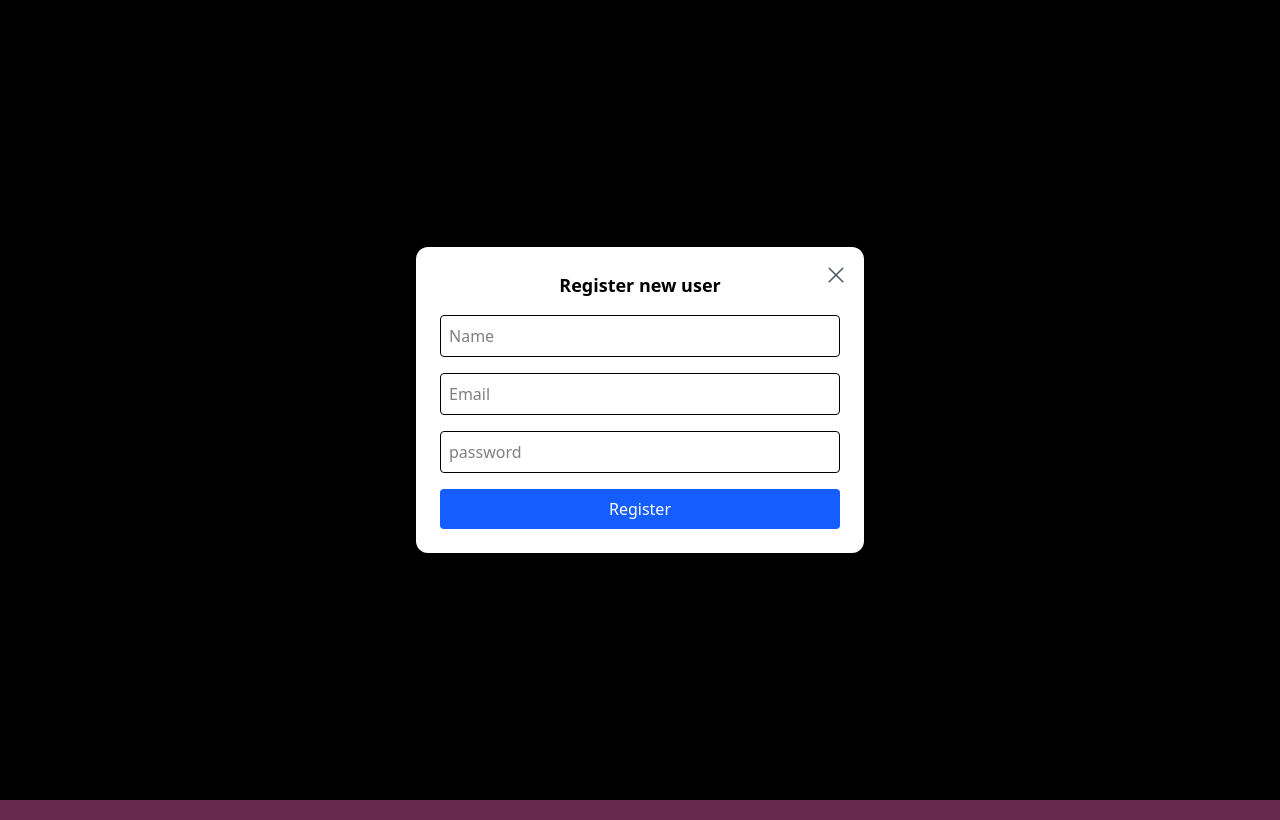
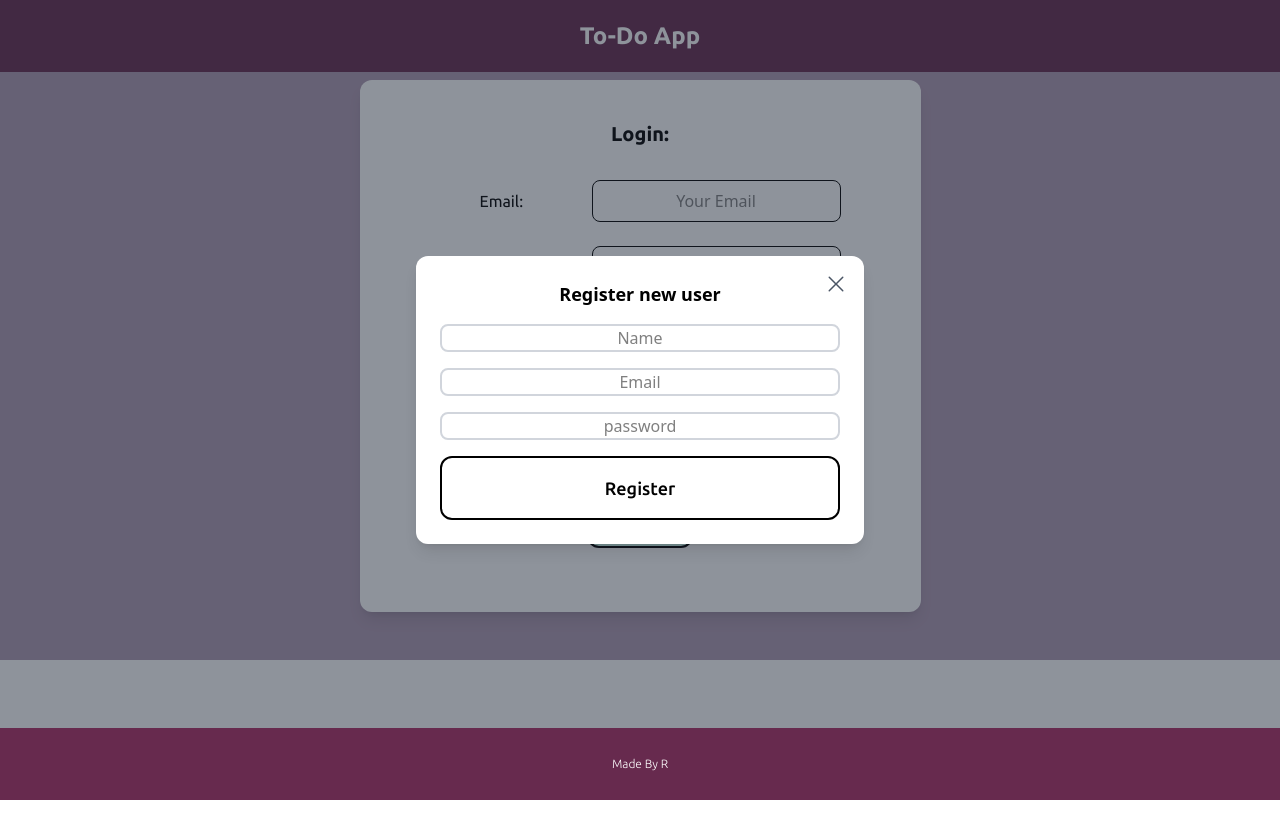
Before and after one commit to RafaRdrgz/react-todo-app, a React (Vite) app: page / in a window 1280 px wide. Both pictures are taken after a click on the button "Register". Built offline with nearby package versions, Linux system fonts and the light colour scheme.

Commit message:
modals styled, app.jsx style fixed

```diff
--- a/src/App.jsx
+++ b/src/App.jsx
@@ -37,10 +37,11 @@ const App = () => {
 
         {headerComponent}
 
+      <div className='container py-8'>
         <main className="main flex-1 flex flex-col justify-center items-center py-6 md:py-8 lg:py-10 xl:py-12 px-4 md:px-8 lg:px-12 xl:px-16">
           {mainContent}
         </main>
-
+      </div>
         {footerComponent}
 
       </div>
--- a/src/components/CreateTaskModal.jsx
+++ b/src/components/CreateTaskModal.jsx
@@ -41,7 +41,12 @@ const CreateTaskModal = ({addTask, closeModal}) => {
 
   return (
 
-    <div className="fixed inset-0 bg-black bg-opacity-50 z-50 flex items-center justify-center">
+    <div className="fixed inset-0 flex items-center justify-center">
+
+      {/* Overlay de fondo */}
+      <div className="fixed inset-0 bg-gray-800 opacity-50"></div>
+
+      {/* Contenedor del modal (contenido) */}
       <div className="bg-white rounded-xl shadow-lg p-6 w-[90%] max-w-md relative">
         <button
           onClick={closeModal}
@@ -50,22 +55,24 @@ const CreateTaskModal = ({addTask, closeModal}) => {
           <X size={24} />
         </button>
 
-        <h2 className="text-lg font-bold mb-4 text-center">Crear nueva tarea</h2>
+        <h2 className="text-lg font-bold mb-4 text-center">Add new task</h2>
 
         <form onSubmit={(e) => handleAddTask(e)} className="flex flex-col gap-4">
+
           <input
             type="text"
-            placeholder="Título"
+            placeholder="Title"
             value={title}
             onChange={(e) => handleChangeTitle(e.target.value)}
-            className="border rounded p-2"
+            className="p-1 border-2 border-gray-300 rounded-lg w-full text-center bg-white"
             required
           />
+
           <textarea
-            placeholder="Descripción"
+            placeholder="Description"
             value={description}
             onChange={(e) => handleChangeDescription(e.target.value)}
-            className="border rounded p-2"
+            className="p-2 w-full border-2 rounded-lg border-gray-300 text-center bg-white"
           />
 
         <label className="flex items-center gap-2">
@@ -73,16 +80,17 @@ const CreateTaskModal = ({addTask, closeModal}) => {
             type="checkbox"
             checked={completed}
             onChange={() =>toggleCompleted()}
+            className='h-6 w-6 rounded-sm checkbox-completed'
         />
-        Marcar como completada
+        Check as completed
         </label>
 
         {showError && <ErrorMessage message={errorMessage} />}
           <button
             type="submit"
-            className="bg-blue-600 text-white py-2 rounded hover:bg-blue-700"
+            className="addTaskBtn p-4 border-2 rounded-xl  ubuntu-medium text-lg"
           >
-            Crear
+            Add
           </button>
         </form>
       </div>
--- a/src/components/Dashboard.jsx
+++ b/src/components/Dashboard.jsx
@@ -23,6 +23,7 @@ const Dashboard = ({ userName }) => {
     return (
 
       <main className='dashboard rounded-xl shadow-lg py-2 md:py-6 lg:py-10 px-8 md:px-16 lg:px-20'>
+
         <h2 className='ubuntu-bold text-xl text-center mb-8'>{ userName }&apos;s Dashboard</h2>
 
         <div className='dashItems flex flex-col justify-center align-center'>
@@ -38,7 +39,8 @@ const Dashboard = ({ userName }) => {
                 filter={filter}
                 loading={loading}
               />
-        </div>
+          </div>
+
       </main>
 
     );
--- a/src/components/Footer.jsx
+++ b/src/components/Footer.jsx
@@ -7,13 +7,13 @@ const Footer = ( {handleLogout}) => {
 
       (
 
-       <footer id='footer' className="footer p-2 h-100% md:h-12 lg:h-18 flex justify-center items-center">
+       <footer id='footer' className="footer fixed bottom-0 left-0 w-full p-2 h-100% md:h-12 lg:h-18 flex justify-center items-center">
           <button  className="login-btn p-2 border-2 rounded-xl ubuntu-medium text-lg" onClick={handleLogout}>Logout</button>
        </footer>
 
       ) : (
 
-        <footer id='footer' className="footer h-8 md:h-12 lg:h-18 flex justify-center items-center">
+        <footer id='footer' className="footer fixed bottom-0 left-0 w-full h-8 md:h-12 lg:h-18 flex justify-center items-center">
           <h1 className='ubuntu-light text-white text-xs'>
             <a href='./'>Made By R</a>
           </h1>
--- a/src/components/Header.jsx
+++ b/src/components/Header.jsx
@@ -8,7 +8,7 @@ const Header = ({userName}) => {
 
           (
 
-            <header id='loginHeader' className="header h-10 md:h-14 lg:h-18 flex justify-around items-center">
+            <header id='loginHeader' className="header fixed top-0 left-0 w-full h-10 md:h-14 lg:h-18 flex justify-around items-center">
               <h1 className='ubuntu-bold text-white text-2xl'>
                 <p>To-Do App</p>
               </h1>
@@ -17,7 +17,7 @@ const Header = ({userName}) => {
 
           ) : (
 
-            <header id='loginHeader' className="header h-10 md:h-14 lg:h-18 flex justify-center items-center">
+            <header id='loginHeader' className="header fixed top-0 left-0 w-full h-10 md:h-14 lg:h-18 flex justify-center items-center">
               <h1 className='ubuntu-bold text-white text-2xl'>
                 <a href='./'>To-Do App</a>
               </h1>
--- a/src/components/Login.jsx
+++ b/src/components/Login.jsx
@@ -63,7 +63,7 @@ const Login = ( { handleLogin, handleLocalRegister } ) => {
 
   return (
 
-      <div className='login flex flex-col rounded-xl shadow-lg py-4 md:py-12 lg:py-16 px-8 md:px-16 lg:px-20'>
+      <div className='login flex flex-col rounded-xl shadow-lg py-2 md:py-8 lg:py-10 px-8 md:px-16 lg:px-20'>
 
           <h2 className='ubuntu-bold text-xl text-center mb-8'>Login:</h2>
 
--- a/src/components/RegisterModal.jsx
+++ b/src/components/RegisterModal.jsx
@@ -25,7 +25,12 @@ export const RegisterModal = ({ handleLocalRegister, closeRegisterModal }) => {
 
     return (
 
-        <div className="fixed inset-0 bg-black bg-opacity-50 z-50 flex items-center justify-center">
+        <div className="fixed inset-0 flex items-center justify-center">
+
+          {/* Overlay de fondo */}
+          <div className="fixed inset-0 bg-gray-800 opacity-50"></div>
+
+          {/* Contenedor del modal (contenido) */}
           <div className="bg-white rounded-xl shadow-lg p-6 w-[90%] max-w-md relative">
             <button
               onClick={() => closeRegisterModal()}
@@ -44,7 +49,7 @@ export const RegisterModal = ({ handleLocalRegister, closeRegisterModal }) => {
                 placeholder="Name"
                 value={registerName}
                 onChange={(e) => handleChangeRegisterName(e.target.value)}
-                className="border rounded p-2"
+                className="border-2 border-gray-300 rounded-lg w-full text-center bg-white"
                 required
               />
 
@@ -53,7 +58,7 @@ export const RegisterModal = ({ handleLocalRegister, closeRegisterModal }) => {
                 placeholder="Email"
                 value={registerEmail}
                 onChange={(e) => handleChangeRegisterEmail(e.target.value)}
-                className="border rounded p-2"
+                className="border-2 border-gray-300 rounded-lg w-full text-center bg-white"
                 required
               />
 
@@ -62,7 +67,7 @@ export const RegisterModal = ({ handleLocalRegister, closeRegisterModal }) => {
                 placeholder="password"
                 value={registerPassword}
                 onChange={(e) => handleChangeRegisterPassword(e.target.value)}
-                className="border rounded p-2"
+                className="border-2 border-gray-300 rounded-lg w-full text-center bg-white"
                 required
               />
 
@@ -70,7 +75,7 @@ export const RegisterModal = ({ handleLocalRegister, closeRegisterModal }) => {
 
               <button
                 type="submit"
-                className="bg-blue-600 text-white py-2 rounded hover:bg-blue-700"
+                className="submitRegisterBtn p-4 border-2 rounded-xl  ubuntu-medium text-lg"
               >
                 Register
               </button>
--- a/src/components/TodoItem.jsx
+++ b/src/components/TodoItem.jsx
@@ -30,7 +30,7 @@ const TodoItem = ({ task, onDelete, onEdit }) => {
               type="text"
               value={newTitle}
               onChange={(e) => handleChangeTitle(e.target.value)}
-              className="border-b-2 border-gray-300 rounded-lg w-full text-center bg-white"
+              className="border-2 border-gray-300 rounded-lg w-full text-center bg-white"
             />
           </div>
         ) : (
--- a/src/components/TodoList.jsx
+++ b/src/components/TodoList.jsx
@@ -18,7 +18,7 @@ const TodoList = ({ filteredTasks, deleteTaskById, updateTaskById, handleSearchC
               placeholder="Buscar tarea..."
               value={searchTerm}
               onChange={handleSearchChange}
-              className="border p-2 rounded w-full"
+              className="border p-2 rounded w-full mb-2"
             />
 
             {/* Filtro por estado */}
@@ -27,9 +27,9 @@ const TodoList = ({ filteredTasks, deleteTaskById, updateTaskById, handleSearchC
               onChange={handleFilterChange}
               className="border p-2 rounded mt-2 w-full"
             >
-              <option value="all">Todas</option>
-              <option value="completed">Completadas</option>
-              <option value="pending">Pendientes</option>
+              <option value="all">All</option>
+              <option value="completed">Completed</option>
+              <option value="pending">Pending</option>
             </select>
           </div>
 
@@ -38,7 +38,7 @@ const TodoList = ({ filteredTasks, deleteTaskById, updateTaskById, handleSearchC
           <div className='tasklist'>
             {/* Mostrar mensaje de carga */}
             {loading ? (
-              <p>Loading Tasks...</p>
+              <p className='text-center'>Loading Tasks...</p>
             ) : (
               // Mostrar la lista de tareas si hay tareas
               <>
@@ -48,7 +48,7 @@ const TodoList = ({ filteredTasks, deleteTaskById, updateTaskById, handleSearchC
                     <TodoItem key={task.id} task={task} onDelete={deleteTaskById} onEdit={updateTaskById} />
                   ))
                 ) : (
-                  <p>No hay tareas para mostrar</p>
+                  <p className='text-center'>No tasks to show</p>
                 )}
               </>
             )}
--- a/src/index.css
+++ b/src/index.css
@@ -66,12 +66,12 @@
 
 }
 
-.login-btn, .register-btn, .logout-btn{
+.login-btn, .register-btn, .logout-btn, .addTaskBtn, .createTaskBtn{
 
   background-color: var(--mint-green-2);
 }
 
-.login-btn:hover, .register-btn:hover, .logout-btn:hover{
+.login-btn:hover, .register-btn:hover, .logout-btn:hover, .addTaskBtn:hover, .createTaskBtn:hover{
 
   background-color: var(--mint-green);
   cursor: pointer;
@@ -132,16 +132,3 @@
   background-color: var(--mint-green);
   cursor: pointer;
 }
-
-
-.createTaskBtn {
-
-  background-color: var(--mint-green);
-
-}
-
-.createTaskBtn:hover{
-
-  background-color: var(--mint-green-2);
-  cursor: pointer;
-}
```
